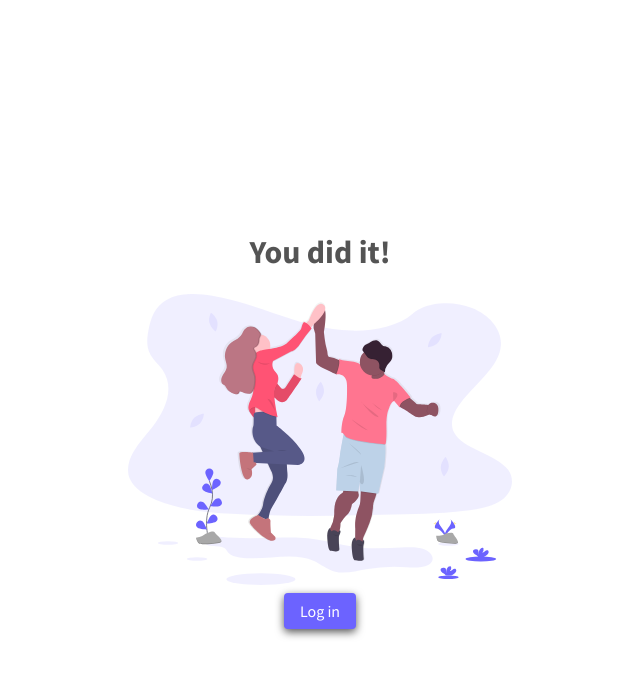
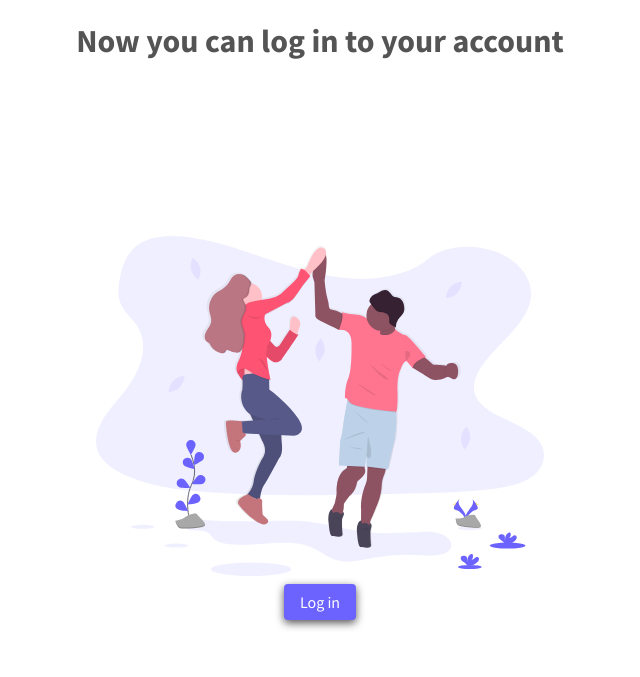
Before and after one commit to mpn01/project-twstr, a PHP site: page /welcome.php in a window 1280 px wide. Shown: the top 677 px of the page, without its empty margins (320-960 px from the left). Run offline with PHP 8.4, Linux system fonts and the light colour scheme.

Commit message:
update to entrance/exit animation in welcome.php

```diff
--- a/css/welcome.css
+++ b/css/welcome.css
@@ -7,6 +7,23 @@
     }
 }
 
+@keyframes fadeOut {
+    from {
+        opacity: 1;
+    }
+    to {
+        opacity: 0;
+    }
+}
+
+@keyframes fadeIn {
+    from {
+        opacity: 0;
+    }
+    to {
+        opacity: 1;
+    }
+}
 #welcome_main {
     width: 100%;
     height: 100%;
@@ -19,7 +36,7 @@
 }
 
 #welcome_main img {
-    width: 30%;
+    width: 35%;
     z-index: 1;
     background: white;
 }
@@ -27,15 +44,35 @@
 #welcome_main h1{
     font-family: 'Source Sans Pro';
     color: var(--darkgray);
-    position: relative;
+    position: absolute;
     top: 10%;
-    animation: slideIn 0.5s;
+    animation: slideIn 0.5s, fadeOut 0.3s;
+    animation-delay: 0s, 1.5s;
     animation-fill-mode: forwards;
     z-index: -1;
 }
 
+#welcome_main h1:nth-child(2){
+    font-family: 'Source Sans Pro';
+    color: var(--darkgray);
+    position: absolute;
+    top: 10%;
+    animation: slideIn 0.5s;
+    animation-delay: 1.5s;
+    animation-fill-mode: forwards;
+    z-index: -1;
+}
+
+
 a {
     font-weight: 400;
+}
+
+.button {
+    opacity: 0;
+    animation: fadeIn 0.3s;
+    animation-fill-mode: forwards;
+    animation-delay: 1.5s;
 }
 
 @media screen and (max-width: 900px) {
--- a/welcome.php
+++ b/welcome.php
@@ -21,9 +21,10 @@
     </head>
     <body>
         <div id="welcome_main">
-            <div style="postion: relative; width: 50%; height: 5%; background: white;"></div>
             <h1>You did it!</h1>
-            <img class="index_photo" src="img/illustrations/high_five.svg"/>
+            <h1>Now you can log in to your account</h1>
+            <div style="postion: absolute; width: 50%; height: 7%; background: white; z-index: 1;"></div>
+            <img src="img/illustrations/high_five.svg"/>
             <a class="button" href="index.php">Log in</a>
         </div>
     </body>
```
